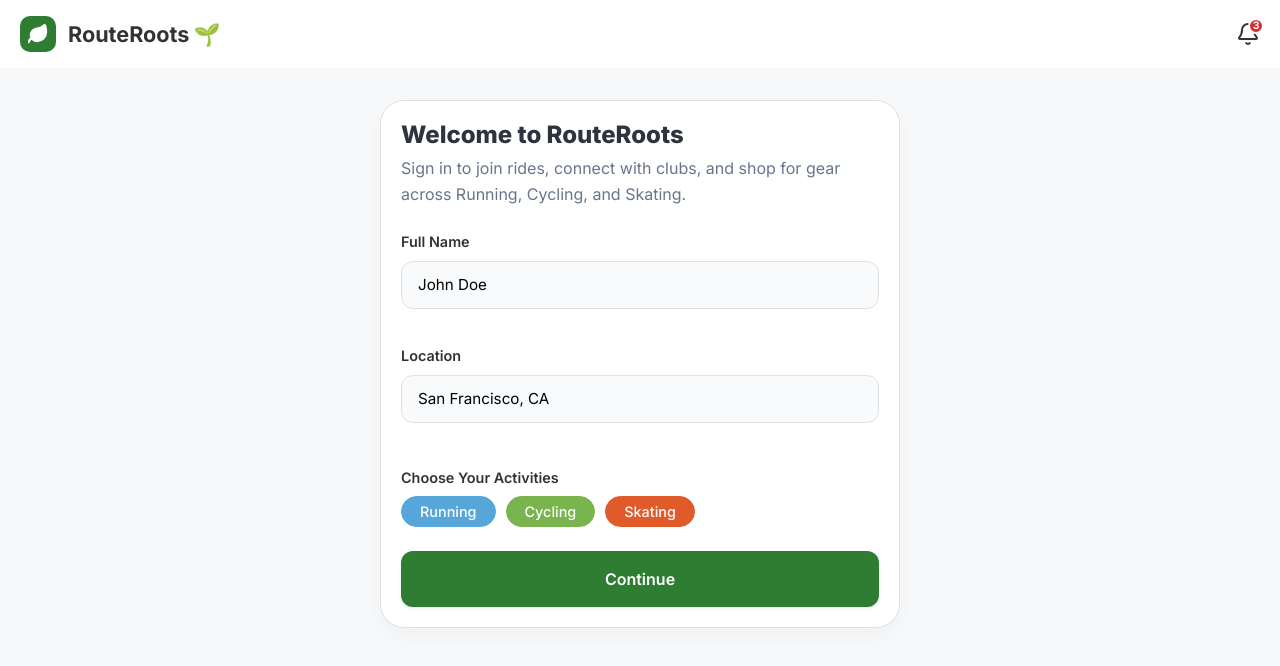
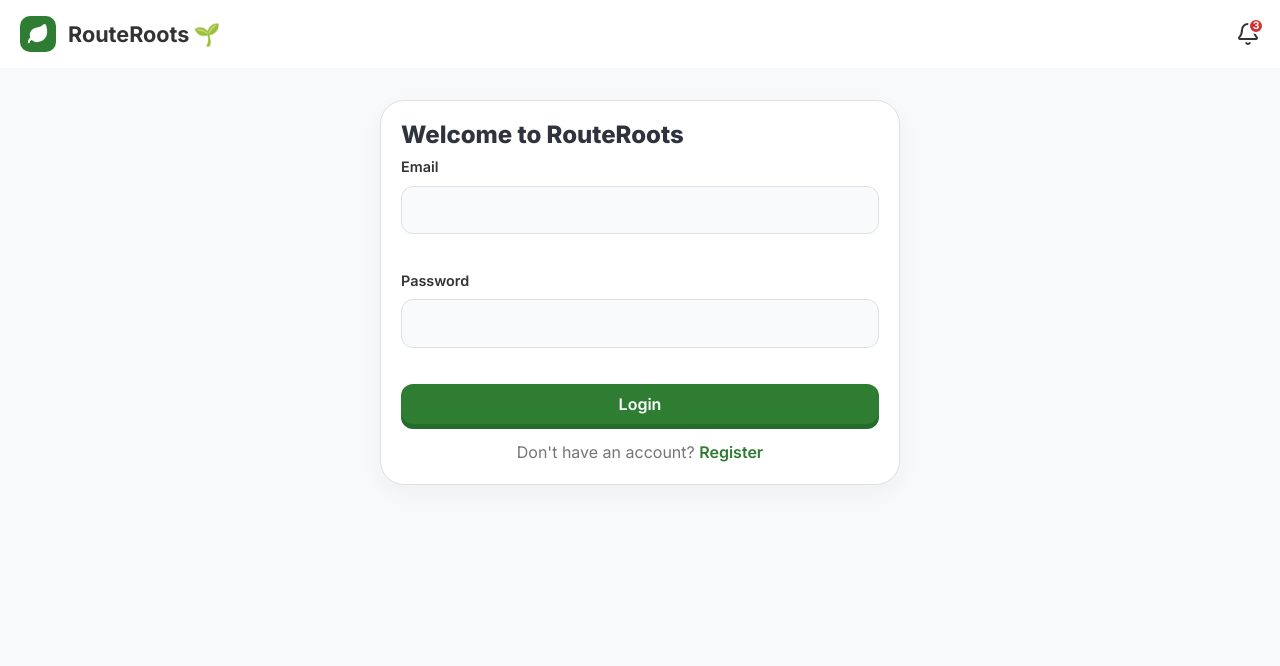
Before and after one commit to kalashzaid64-eng/RouteRoots, a React (Vite) app: page / in a window 1280 px wide. Shown: the top 666 px of the page. Built offline with nearby package versions, Linux system fonts and the light colour scheme.

Commit message:
register and logout

```diff
--- a/package.json
+++ b/package.json
@@ -14,6 +14,7 @@
   "type": "commonjs",
   "dependencies": {
     "@vitejs/plugin-react": "^6.0.1",
+    "axios": "^1.16.1",
     "bulma": "^1.0.4",
     "lucide-react": "^1.7.0",
     "react": "^19.2.4",
--- a/src/App.jsx
+++ b/src/App.jsx
@@ -1,4 +1,4 @@
-import React, { useMemo, useState } from 'react';
+import React, { useMemo, useState, useEffect } from 'react';
 import 'bulma/css/bulma.min.css';
 import './index.css';
 import Layout from './components/Layout';
@@ -7,6 +7,11 @@ import { ProfileHeader, ProfileStats, AchievementsSection, RecentActivitySection
 import { ClubsHeader, ClubCard } from './components/ClubsComponents';
 import { MarketHeader, MarketBanner, ProductCard } from './components/MarketComponents';
 import { AccountSettings, NotificationSettings, PreferencesSettings, SecuritySettings, SupportSettings } from './components/SettingsComponents';
+import Login from './components/Login';
+import Register from './components/Register';
+import api from './api/axios';
+
+
 
 const MOCK_RIDES = [
   {
@@ -217,15 +222,37 @@ const MOCK_PRODUCTS = [
 ];
 
 function App() {
+  const [authPage, setAuthPage] = useState('login');
+
   const [currentTab, setCurrentTab] = useState('home');
   const [marketCategory, setMarketCategory] = useState('all');
   const [isAuthenticated, setIsAuthenticated] = useState(false);
   const [user, setUser] = useState({
-    name: 'John Doe',
-    location: 'San Francisco, CA',
-    bio: 'Passionate runner, cyclist, and skater. Love exploring new trails and connecting with fellow athletes. Member since 2024. 🌱',
-    activities: ['Running', 'Cycling', 'Skating']
+    name: '',
+    location: '',
+    bio: '',
+    activities: []
   });
+
+  useEffect(() => {
+    const fetchUser = async () => {
+      try {
+        const response = await api.get('/me');
+        const data = response.data;
+        setUser({
+          name: data.name ?? '',
+          location: data.location ?? '',
+          bio: data.bio ?? '',
+          activities: []
+        });
+      } catch (err) {}
+    };
+
+    if (isAuthenticated) {
+      fetchUser();
+    }
+  }, [isAuthenticated]);
+
 
   const [rideTypeFilter, setRideTypeFilter] = useState('all');
   const [clubTypeFilter, setClubTypeFilter] = useState('all');
@@ -313,7 +340,7 @@ function App() {
 
   return (
     <Layout currentTab={currentTab} setCurrentTab={setCurrentTab} hideBottomNav={!isAuthenticated}>
-      {!isAuthenticated && (
+      {/* {!isAuthenticated && (
         <div className="container px-4" style={{ paddingTop: '2rem', paddingBottom: '2rem' }}>
           <div className="rr-card" style={{ maxWidth: '520px', margin: '0 auto' }}>
             <h1 className="title is-4 mb-2" style={{ fontWeight: 800 }}>Welcome to RouteRoots</h1>
@@ -384,7 +411,22 @@ function App() {
             </button>
           </div>
         </div>
-      )}
+      )} */
+    !isAuthenticated && (
+  authPage === 'login' ? (
+    <Login onLogin={(token) => {
+      setIsAuthenticated(true);
+      setCurrentTab('home');
+    }} onGoToRegister={() => setAuthPage('register')} />
+  ) : (
+    <Register onRegister={(token) => {
+      setIsAuthenticated(true);
+      setCurrentTab('home');
+    }} onGoToLogin={() => setAuthPage('login')} />
+  )
+)}
+
+
 
       {isAuthenticated && currentTab === 'home' && (
         <>
@@ -581,19 +623,24 @@ function App() {
           <NotificationSettings />
           <PreferencesSettings />
           <SecuritySettings />
-          <SupportSettings />
+          {/* <SupportSettings /> */}
+          <SupportSettings onLogout={async () => {
+  try {
+    await api.post('/logout');
+  } catch (err) {}
+  localStorage.removeItem('token');
+  setIsAuthenticated(false);
+  setCurrentTab('home');
+}} />
+
 
           <div className="container px-4">
-            <button
+            {/* <button
               className="button is-fullwidth"
               style={{ borderRadius: '12px', fontWeight: 700, marginTop: '0.75rem' }}
-              onClick={() => {
-                setIsAuthenticated(false);
-                setCurrentTab('home');
-              }}
             >
               Sign Out
-            </button>
+            </button> */}
           </div>
         </div>
       )}
@@ -792,9 +839,20 @@ function App() {
         title="Edit Profile"
         onClose={() => setIsProfileEditOpen(false)}
         footer={
-          <button className="button rr-btn-green" onClick={() => setIsProfileEditOpen(false)}>
+          <button className="button rr-btn-green" onClick={async () => {
+            try {
+              await api.put('/profile', {
+                name: user.name,
+                bio: user.bio,
+                location: user.location,
+                activities: user.activities,
+              });
+              setIsProfileEditOpen(false);
+            } catch (err) {}
+          }}>
             Save
           </button>
+
         }
       >
         <div className="mb-4">
--- /dev/null
+++ b/src/api/axios.js
@@ -0,0 +1,15 @@
+import axios from 'axios';
+
+const api = axios.create({
+ baseURL: 'http://localhost:8000/api',
+});
+
+api.interceptors.request.use((config) => {
+  const token = localStorage.getItem('token');
+  if (token) {
+    config.headers.Authorization = `Bearer ${token}`;
+  }
+  return config;
+});
+
+export default api;
--- a/src/components/HomeComponents.jsx
+++ b/src/components/HomeComponents.jsx
@@ -143,7 +143,7 @@ export const RideCard = ({ ride, onOpenDetails, onToggleJoin, isJoined = false }
               style={{ textDecoration: 'none', fontWeight: 600 }}
               onClick={() => onOpenDetails?.(ride)}
             >
-              <span style={{ display: 'inline-flex', alignItems: 'center', gap: '6px' }}>
+              <span style={{ display: 'inline-flex', alignItems: 'center', gap: '6px' , margin:'5px' }}>
                 Details <ChevronRight size={18} />
               </span>
             </button>
--- /dev/null
+++ b/src/components/Login.jsx
@@ -0,0 +1,77 @@
+import { useState } from 'react';
+import api from '../api/axios';
+
+function Login({ onLogin, onSkip, onGoToRegister  }) {
+  const [email, setEmail] = useState('');
+  const [password, setPassword] = useState('');
+  const [error, setError] = useState('');
+
+  const handleLogin = async () => {
+    try {
+      const response = await api.post('/login', {
+        email: email,
+        password: password,
+      });
+
+      const token = response.data.token;
+      localStorage.setItem('token', token);
+      onLogin(token);
+
+    } catch (err) {
+      setError('wrong email or password!');
+    }
+  };
+
+  return (
+    <div className="container px-4" style={{ paddingTop: '2rem' }}>
+      <div className="rr-card" style={{ maxWidth: '520px', margin: '0 auto' }}>
+
+        <h1 className="title is-4 mb-2" style={{ fontWeight: 800 }}>
+          Welcome to RouteRoots
+        </h1>
+
+        <div className="mb-4">
+          <label className="settings-label">Email</label>
+          <input
+            className="settings-input"
+            type="email"
+            value={email}
+            onChange={(e) => setEmail(e.target.value)}
+          />
+        </div>
+
+        <div className="mb-4">
+          <label className="settings-label">Password</label>
+          <input
+            className="settings-input"
+            type="password"
+            value={password}
+            onChange={(e) => setPassword(e.target.value)}
+          />
+        </div>
+
+        {error && (
+          <p style={{ color: 'red', marginBottom: '1rem' }}>{error}</p>
+        )}
+
+      <button className="button rr-btn-green is-fullwidth" onClick={handleLogin}>
+  Login
+</button>
+<p className="has-text-centered mt-4" style={{ color: '#757575' }}>
+  Don't have an account?{' '}
+  <span
+    style={{ color: 'var(--primary-green)', cursor: 'pointer', fontWeight: 600 }}
+    onClick={onGoToRegister}
+  >
+    Register
+  </span>
+</p>
+
+
+
+      </div>
+    </div>
+  );
+}
+
+export default Login;
--- /dev/null
+++ b/src/components/Register.jsx
@@ -0,0 +1,88 @@
+import { useState } from 'react';
+import api from '../api/axios';
+
+function Register({ onRegister, onGoToLogin }) {
+  const [name, setName] = useState('');
+  const [email, setEmail] = useState('');
+  const [password, setPassword] = useState('');
+  const [error, setError] = useState('');
+
+  const handleRegister = async () => {
+    try {
+      const response = await api.post('/register', {
+        name: name,
+        email: email,
+        password: password,
+      });
+
+      const token = response.data.token;
+      localStorage.setItem('token', token);
+      onRegister(token);
+
+    } catch (err) {
+      setError('Something went wrong, please try again!');
+    }
+  };
+
+  return (
+    <div className="container px-4" style={{ paddingTop: '2rem' }}>
+      <div className="rr-card" style={{ maxWidth: '520px', margin: '0 auto' }}>
+
+        <h1 className="title is-4 mb-2" style={{ fontWeight: 800 }}>
+          Create Account
+        </h1>
+
+        <div className="mb-4">
+          <label className="settings-label">Full Name</label>
+          <input
+            className="settings-input"
+            type="text"
+            value={name}
+            onChange={(e) => setName(e.target.value)}
+          />
+        </div>
+
+        <div className="mb-4">
+          <label className="settings-label">Email</label>
+          <input
+            className="settings-input"
+            type="email"
+            value={email}
+            onChange={(e) => setEmail(e.target.value)}
+          />
+        </div>
+
+        <div className="mb-4">
+          <label className="settings-label">Password</label>
+          <input
+            className="settings-input"
+            type="password"
+            value={password}
+            onChange={(e) => setPassword(e.target.value)}
+          />
+        </div>
+
+        {error && (
+          <p style={{ color: 'red', marginBottom: '1rem' }}>{error}</p>
+        )}
+
+        <button className="button rr-btn-green is-fullwidth" onClick={handleRegister}>
+          Register
+        </button>
+
+        <p className="has-text-centered mt-4" style={{ color: '#757575' }}>
+          Already have an account?{' '}
+          <span
+            style={{ color: 'var(--primary-green)', cursor: 'pointer', fontWeight: 600 }}
+            onClick={onGoToLogin}
+          >
+            Login
+          </span>
+        </p>
+
+      </div>
+    </div>
+  );
+}
+
+export default Register;
--- a/src/components/SettingsComponents.jsx
+++ b/src/components/SettingsComponents.jsx
@@ -116,7 +116,7 @@ export const SecuritySettings = () => (
   </div>
 );
 
-export const SupportSettings = () => (
+export const SupportSettings = ({onLogout}) => (
   <div className="container px-4">
     <div className="settings-section">
       <div className="is-flex is-align-items-center gap-3 mb-4">
@@ -139,7 +139,7 @@ export const SupportSettings = () => (
       </div>
     </div>
 
-    <button className="logout-btn mb-6">
+    <button className="logout-btn mb-6" onClick={onLogout}>
       <LogOut size={20} /> Log Out
     </button>
   </div>
--- a/src/index.css
+++ b/src/index.css
@@ -532,6 +532,15 @@ input:checked + .slider:before {
   font-weight: 600;
   cursor: pointer;
   padding: 0.5rem 1.2rem;
+  box-shadow: 0 5px 0 #256b29;
+  transform: translateY(0px);
+  transition: all 0.1s ease;
+}
+
+/* ✅ لما تضغط */
+.rr-btn-green:active {
+  box-shadow: 0 0px 0 #256b29;
+  transform: translateY(5px);
 }
 
 .rr-pill {
@@ -547,7 +556,52 @@ input:checked + .slider:before {
   gap: 6px;
   white-space: nowrap;
   font-size: 0.9rem;
+
+    box-shadow: 0 4px 0 #d0d0d0;
+  transform: translateY(0px);
+  transition: all 0.1s ease;
 }
+.rr-pill:active {
+  box-shadow: 0 0px 0 #d0d0d0;
+  transform: translateY(4px);
+}
+.rr-pill.is-active-running {
+  background-color: var(--running-blue);
+  color: var(--white);
+  border-color: var(--running-blue);
+  box-shadow: 0 4px 0 #0081a0;  /* أغمق من الأزرق */
+}
+
+.rr-pill.is-active-running:active {
+  box-shadow: 0 0px 0 #0081a0;
+  transform: translateY(4px);
+}
+
+/* ✅ ضيف هدول الجديدين */
+.rr-pill.is-active-cycling {
+  background-color: var(--cycling-green);
+  color: var(--white);
+  border-color: var(--cycling-green);
+  box-shadow: 0 4px 0 #256b29;
+}
+
+.rr-pill.is-active-cycling:active {
+  box-shadow: 0 0px 0 #256b29;
+  transform: translateY(4px);
+}
+
+.rr-pill.is-active-skating {
+  background-color: var(--skating-orange);
+  color: var(--white);
+  border-color: var(--skating-orange);
+  box-shadow: 0 4px 0 #a85540;
+}
+
+.rr-pill.is-active-skating:active {
+  box-shadow: 0 0px 0 #a85540;
+  transform: translateY(4px);
+}
+/*modified end*/
 
 .rr-pill.is-active-running {
   background-color: var(--running-blue);
```
Also changed, not shown: 1 other file (tests, documents, lock files or other folders).
